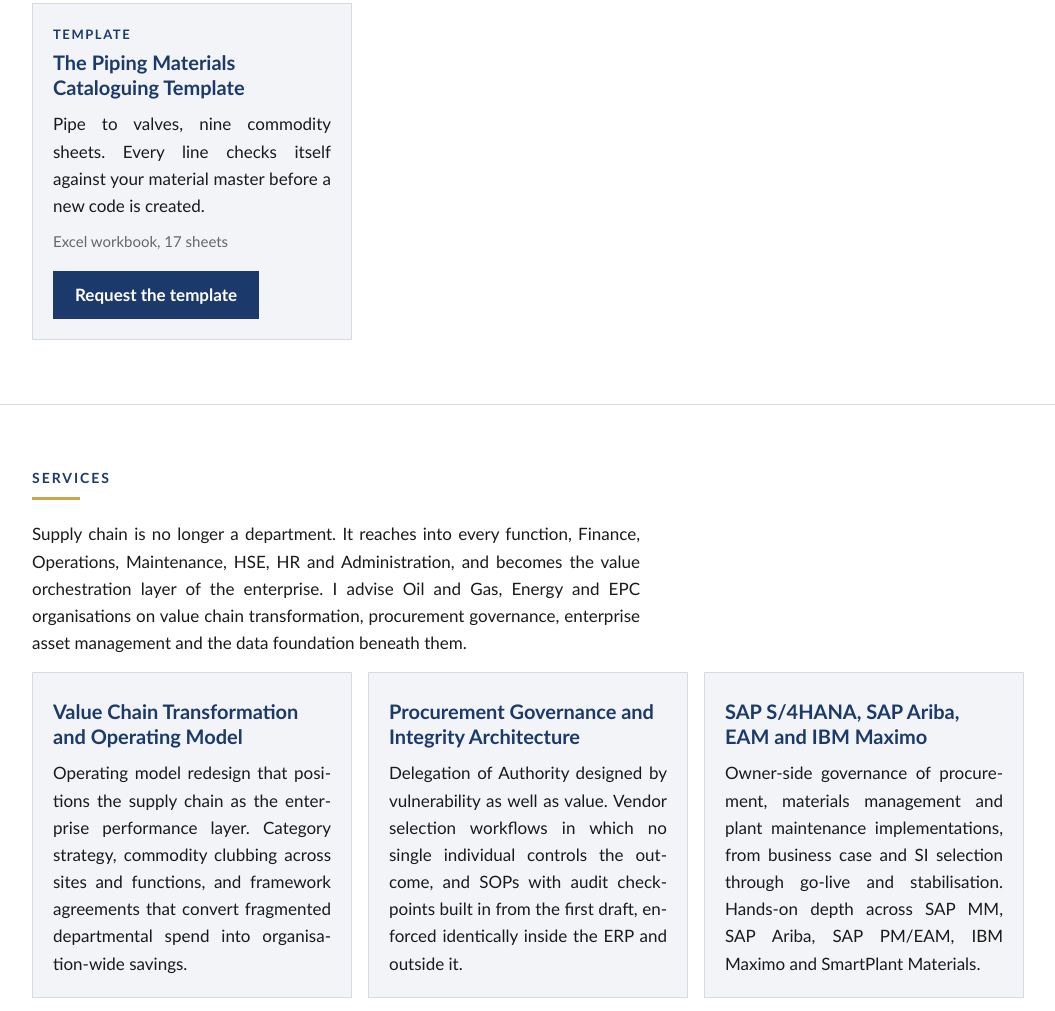
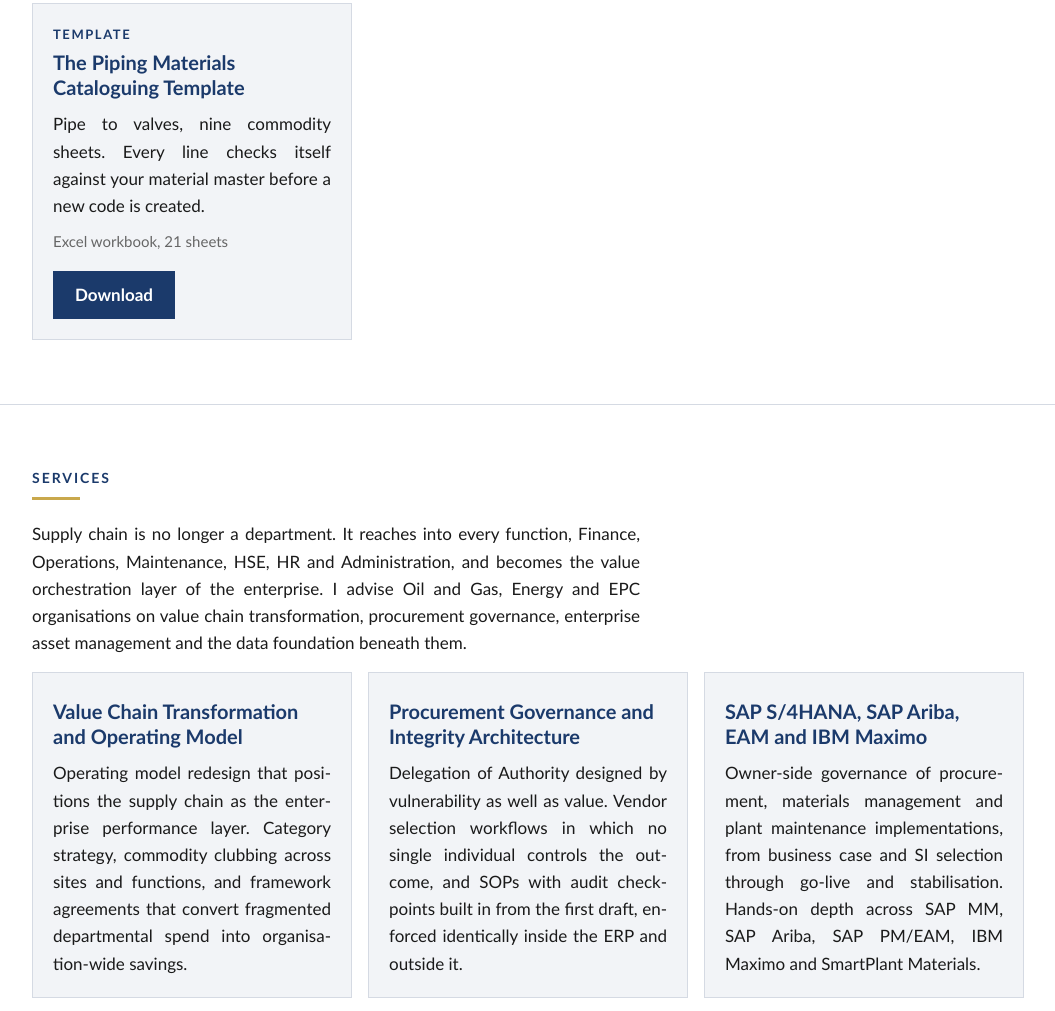
Before and after one commit to jiteshmehta-eta/jiteshmehta-site, a plain HTML site: page index.html in a window 1280 px wide. Shown: the part 2067-3078 px from the top of the page, without its empty margins (112-1167 px from the left). Drawn offline with Linux system fonts and the light colour scheme.

Commit message:
Template card: direct download replaces Google Form
The workbook is now served from downloads/ and the card has a Download
button, like every other resource. The form link is gone and no
reference to it is left anywhere on the site.

The file is v2.2 of 3 November, Jitesh's choice between the copies on
his machine. It has 21 sheets rather than 17, adding Health Check,
Equivalents, Abbreviations and UNSPSC Map, so the detail line follows.
Checked before copying: no macros, licence notice present, and the only
contact details in it are jitesh@jiteshmehta.in and jiteshmehta.in.

This retires the gate on this resource, and with it the handover rule
against committing the workbook to a public repo. That rule existed to
stop the gate being undermined by accident. Removing it was deliberate.

Co-Authored-By: Claude Opus 5 <noreply@anthropic.com>

```diff
--- a/index.html
+++ b/index.html
@@ -176,8 +176,8 @@
             <p class="card__type">Template</p>
             <h4 class="card__title">The Piping Materials Cataloguing Template</h4>
             <p class="card__text">Pipe to valves, nine commodity sheets. Every line checks itself against your material master before a new code is created.</p>
-            <p class="card__detail">Excel workbook, 17 sheets</p>
-            <a class="btn" href="https://docs.google.com/forms/d/e/1FAIpQLSdwH9xtNfokLG1cHP5QeiySfKhASWb0-A8L-8V53rNW8O4_2Q/viewform" target="_blank" rel="noopener" aria-label="Request The Piping Materials Cataloguing Template">Request the template</a>
+            <p class="card__detail">Excel workbook, 21 sheets</p>
+            <a class="btn" href="downloads/JM_ETA_Piping_Materials_Cataloguing_Template.xlsx" download type="application/vnd.openxmlformats-officedocument.spreadsheetml.sheet" aria-label="Download The Piping Materials Cataloguing Template">Download</a>
           </article>
 
           <!-- ADD NEW DOCUMENT CARDS HERE, directly above this comment. -->
--- a/sitemap.xml
+++ b/sitemap.xml
@@ -7,4 +7,5 @@
   <url><loc>https://jiteshmehta.in/downloads/JM_ETA_CEO_Checklist.pdf</loc></url>
   <url><loc>https://jiteshmehta.in/downloads/JM_ETA_SAP_SI_Challenge_Checklist.pdf</loc></url>
   <url><loc>https://jiteshmehta.in/downloads/JM_ETA_Capability_Statement.pdf</loc></url>
+  <url><loc>https://jiteshmehta.in/downloads/JM_ETA_Piping_Materials_Cataloguing_Template.xlsx</loc></url>
 </urlset>
```
Also changed, not shown: 1 other file.
